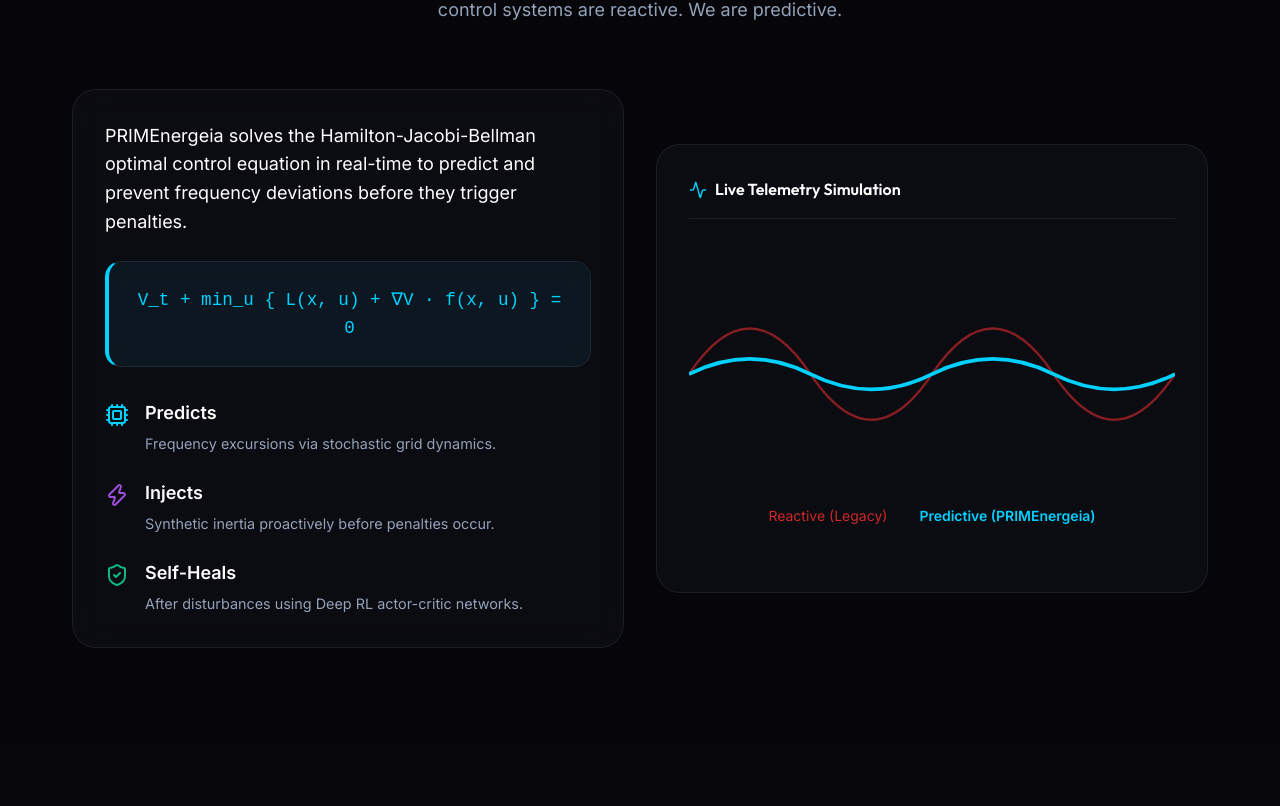
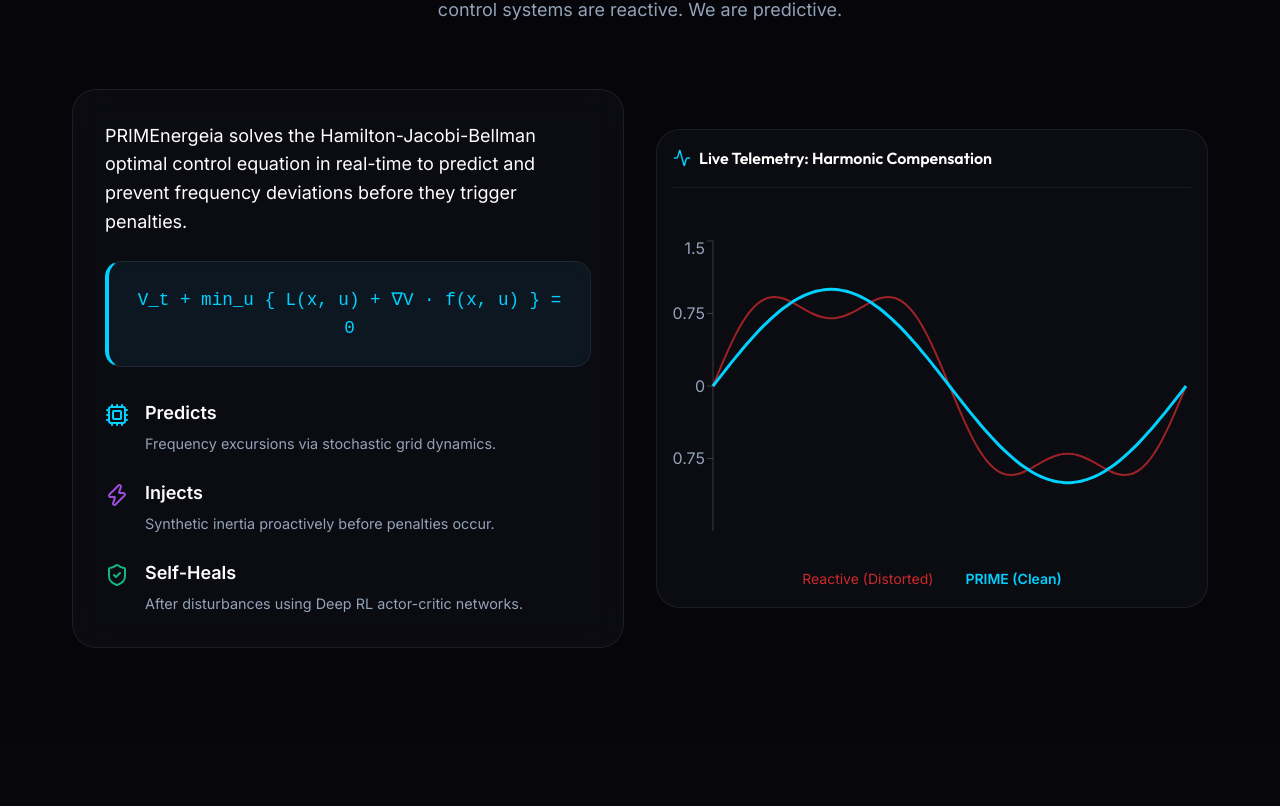
Before and after one commit to cordiego/primenergeia-web, a React (Vite) app: page / in a window 1280 px wide. Shown: the part 1354-2160 px from the top of the page. Built offline with nearby package versions, Linux system fonts and the light colour scheme.

Commit message:
Auto commit: Synchronize recent development changes

```diff
--- a/package.json
+++ b/package.json
@@ -12,7 +12,8 @@
   "dependencies": {
     "lucide-react": "^1.17.0",
     "react": "^19.2.6",
-    "react-dom": "^19.2.6"
+    "react-dom": "^19.2.6",
+    "recharts": "^3.8.1"
   },
   "devDependencies": {
     "@eslint/js": "^10.0.1",
@@ -22,6 +23,7 @@
     "eslint": "^10.3.0",
     "eslint-plugin-react-hooks": "^7.1.1",
     "eslint-plugin-react-refresh": "^0.5.2",
+    "gh-pages": "^6.3.0",
     "globals": "^17.6.0",
     "vite": "^8.0.12"
   }
--- a/src/App.jsx
+++ b/src/App.jsx
@@ -4,6 +4,7 @@
 import GridControl from './components/GridControl';
 import GlobalMarkets from './components/GlobalMarkets';
 import GranasPlatform from './components/GranasPlatform';
+import ScienceVisualizations from './components/ScienceVisualizations';
 
 function App() {
   return (
@@ -15,6 +16,7 @@
         <GridControl />
         <GlobalMarkets />
         <GranasPlatform />
+        <ScienceVisualizations />
       </main>
 
       <footer className="glass" style={{ padding: '3rem 0', marginTop: '4rem', borderBottom: 'none', borderLeft: 'none', borderRight: 'none', borderRadius: '0' }}>
--- a/src/components/GridControl.jsx
+++ b/src/components/GridControl.jsx
@@ -1,8 +1,20 @@
-import React from 'react';
+import React, { useMemo } from 'react';
 import { Cpu, Zap, Activity, ShieldCheck } from 'lucide-react';
+import { LineChart, Line, XAxis, YAxis, Tooltip, ResponsiveContainer } from 'recharts';
 import './GridControl.css';
 
 const GridControl = () => {
+  const data = useMemo(() => {
+    const arr = [];
+    for (let i = 0; i <= 100; i++) {
+      const t = i / 100;
+      const raw = Math.sin(2 * Math.PI * 1 * t) + 0.3 * Math.sin(2 * Math.PI * 3 * t);
+      const clean = Math.sin(2 * Math.PI * 1 * t);
+      arr.push({ time: i, Reactive: Number(raw.toFixed(3)), Predictive: Number(clean.toFixed(3)) });
+    }
+    return arr;
+  }, []);
+
   return (
     <section id="control" className="section">
       <div className="container">
@@ -49,20 +61,28 @@
           </div>
 
           <div className="control-visual animate-fade-up delay-2">
-            <div className="glass-panel visual-card">
+            <div className="glass-panel visual-card" style={{ padding: '1rem' }}>
               <div className="visual-header">
                 <Activity size={18} className="text-cyan" />
-                Live Telemetry Simulation
+                Live Telemetry: Harmonic Compensation
               </div>
-              <div className="chart-mockup">
-                <svg viewBox="0 0 400 150" className="sine-wave">
-                  <path className="wave wave-bad" d="M0,75 Q50,0 100,75 T200,75 T300,75 T400,75" fill="none" stroke="rgba(255,50,50,0.5)" strokeWidth="2"/>
-                  <path className="wave wave-good" d="M0,75 Q50,50 100,75 T200,75 T300,75 T400,75" fill="none" stroke="#00d1ff" strokeWidth="3"/>
-                </svg>
-                <div className="chart-labels">
-                  <span className="label-bad">Reactive (Legacy)</span>
-                  <span className="label-good">Predictive (PRIMEnergeia)</span>
-                </div>
+              <div style={{ width: '100%', height: 300, marginTop: '1rem' }}>
+                <ResponsiveContainer width="100%" height="100%">
+                  <LineChart data={data} margin={{ top: 5, right: 5, bottom: 5, left: -20 }}>
+                    <XAxis dataKey="time" hide />
+                    <YAxis domain={[-1.5, 1.5]} stroke="rgba(255,255,255,0.2)" tick={{fill: '#94a3b8'}} />
+                    <Tooltip
+                      contentStyle={{ backgroundColor: '#0d1117', border: '1px solid #1f2937', borderRadius: '8px' }}
+                      itemStyle={{ color: '#fff' }}
+                    />
+                    <Line type="monotone" dataKey="Reactive" stroke="rgba(255,50,50,0.6)" strokeWidth={2} dot={false} isAnimationActive={true} animationDuration={2000} />
+                    <Line type="monotone" dataKey="Predictive" stroke="#00d1ff" strokeWidth={3} dot={false} isAnimationActive={true} animationDuration={2000} />
+                  </LineChart>
+                </ResponsiveContainer>
+              </div>
+              <div className="chart-labels">
+                <span className="label-bad" style={{color: 'rgba(255,50,50,0.8)'}}>Reactive (Distorted)</span>
+                <span className="label-good" style={{color: '#00d1ff', fontWeight: 600}}>PRIME (Clean)</span>
               </div>
             </div>
           </div>
--- /dev/null
+++ b/src/components/ScienceVisualizations.css
@@ -0,0 +1,42 @@
+.science-grid {
+  display: grid;
+  grid-template-columns: 1fr;
+  max-width: 900px;
+  margin: 0 auto;
+}
+
+.science-card {
+  padding: 2rem;
+  display: flex;
+  flex-direction: column;
+}
+
+.science-header {
+  display: flex;
+  align-items: center;
+  gap: 0.75rem;
+  font-family: var(--font-heading);
+  font-weight: 600;
+  font-size: 1.25rem;
+  margin-bottom: 2rem;
+  padding-bottom: 1rem;
+  border-bottom: 1px solid var(--border-glass);
+}
+
+.chart-container {
+  width: 100%;
+  height: 400px;
+}
+
+.chart-footer {
+  margin-top: 1.5rem;
+  padding-top: 1.5rem;
+  border-top: 1px solid var(--border-glass);
+  text-align: center;
+  color: var(--text-secondary);
+  font-size: 0.95rem;
+}
+
+.chart-footer strong {
+  color: var(--accent-cyan);
+}
--- /dev/null
+++ b/src/components/ScienceVisualizations.jsx
@@ -0,0 +1,74 @@
+import React, { useMemo } from 'react';
+import { AreaChart, Area, XAxis, YAxis, CartesianGrid, Tooltip, ResponsiveContainer } from 'recharts';
+import { Beaker } from 'lucide-react';
+import './ScienceVisualizations.css';
+
+const ScienceVisualizations = () => {
+  // Granas Bayesian Optimization Convergence Data
+  const granasData = useMemo(() => {
+    const data = [];
+    let pce = 20.0;
+    for (let iteration = 0; iteration <= 50; iteration++) {
+      // Logarithmic convergence function + some noise
+      const improvement = (33.5 - pce) * 0.15;
+      const noise = (Math.random() - 0.5) * 0.5;
+      pce = pce + improvement + noise;
+      if (pce > 33.5) pce = 33.5;
+      data.push({
+        iteration,
+        PCE: Number(pce.toFixed(2)),
+        Target: 33.5
+      });
+    }
+    return data;
+  }, []);
+
+  return (
+    <section className="section alt-bg">
+      <div className="container">
+        <div className="section-header text-center animate-fade-up">
+          <h2 className="section-title">Algorithmic <span className="text-gradient">Discovery</span></h2>
+          <p className="section-desc">
+            Visualizing the convergence of our 6D Bayesian Search Space for advanced perovskite optimization.
+          </p>
+        </div>
+
+        <div className="science-grid">
+          <div className="glass-panel science-card animate-fade-up">
+            <div className="science-header">
+              <Beaker size={20} className="text-purple" />
+              Granas PCE Optimization Trajectory
+            </div>
+
+            <div className="chart-container">
+              <ResponsiveContainer width="100%" height="100%">
+                <AreaChart data={granasData} margin={{ top: 10, right: 10, bottom: 0, left: -10 }}>
+                  <defs>
+                    <linearGradient id="colorPCE" x1="0" y1="0" x2="0" y2="1">
+                      <stop offset="5%" stopColor="#9d4edd" stopOpacity={0.8}/>
+                      <stop offset="95%" stopColor="#9d4edd" stopOpacity={0}/>
+                    </linearGradient>
+                  </defs>
+                  <CartesianGrid strokeDasharray="3 3" stroke="rgba(255,255,255,0.05)" vertical={false} />
+                  <XAxis dataKey="iteration" stroke="rgba(255,255,255,0.2)" tick={{fill: '#94a3b8', fontSize: 12}} />
+                  <YAxis domain={[18, 35]} stroke="rgba(255,255,255,0.2)" tick={{fill: '#94a3b8', fontSize: 12}} />
+                  <Tooltip
+                    contentStyle={{ backgroundColor: '#0d1117', border: '1px solid #1f2937', borderRadius: '8px' }}
+                    itemStyle={{ color: '#fff' }}
+                  />
+                  <Area type="monotone" dataKey="PCE" stroke="#9d4edd" strokeWidth={3} fillOpacity={1} fill="url(#colorPCE)" isAnimationActive={true} animationDuration={2500} />
+                  <Area type="step" dataKey="Target" stroke="#00d1ff" strokeWidth={2} fill="none" strokeDasharray="5 5" isAnimationActive={false} />
+                </AreaChart>
+              </ResponsiveContainer>
+            </div>
+            <div className="chart-footer">
+              <p>Simulating crystallization kinetics over 50 automated synthesis iterations. Target efficiency: <strong>33.5%</strong>.</p>
+            </div>
+          </div>
+        </div>
+      </div>
+    </section>
+  );
+};
+
+export default ScienceVisualizations;
```
Also changed, not shown: 2 other files (tests, documents, lock files or other folders).
